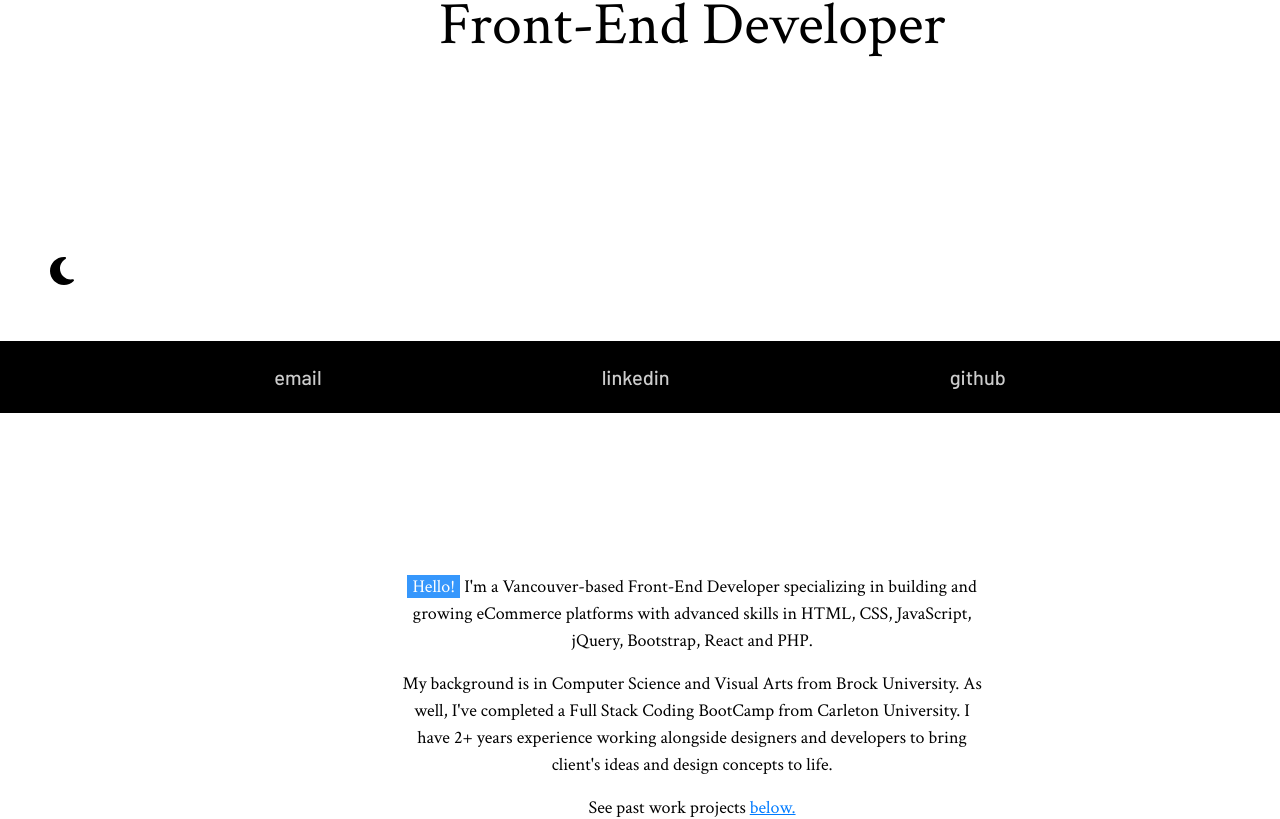
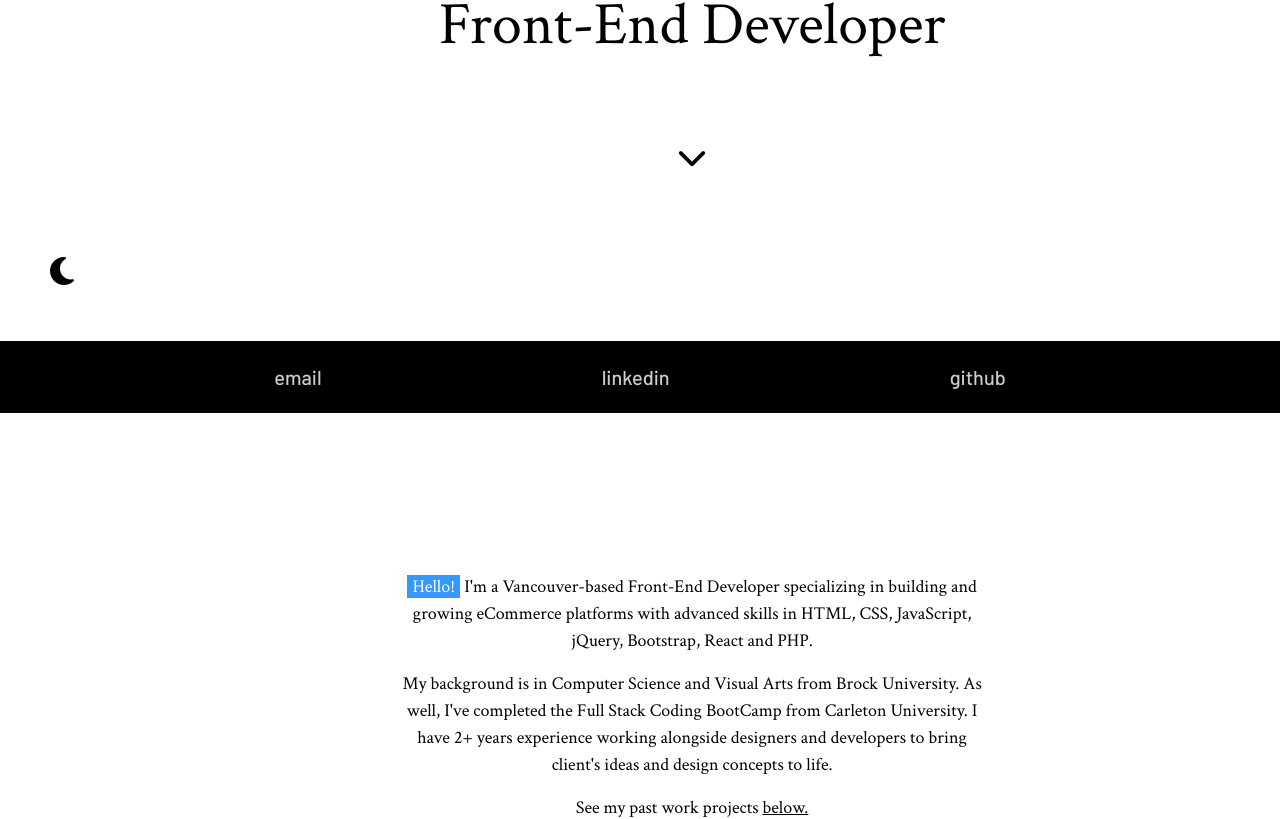
Before and after one commit to eikohler/Full-Stack-Portfolio, a React (Create React App) app: page / in a window 1280 px wide. Shown: the part 387-1206 px from the top of the page. Built offline with nearby package versions, Linux system fonts and the light colour scheme.

Commit message:
updated styling for transitions, added arrow

```diff
--- a/src/components/About/index.js
+++ b/src/components/About/index.js
@@ -8,10 +8,10 @@ function About() {
         building and growing eCommerce platforms with advanced skills in HTML, CSS, JavaScript,
         jQuery, Bootstrap, React and PHP.</p>
         <p>My background is in Computer Science and Visual Arts from Brock University.
-          As well, I've completed a Full Stack Coding BootCamp from Carleton University.
+          As well, I've completed the Full Stack Coding BootCamp from Carleton University.
           I have 2+ years experience working alongside designers
           and developers to bring client's ideas and design concepts to life.</p>
-        <p>See past work projects <a href="#work">below.</a></p>
+        <p>See my past work projects <a href="#work">below.</a></p>
       </div>
     </div>
   );
--- a/src/components/Contact/index.js
+++ b/src/components/Contact/index.js
@@ -2,8 +2,8 @@ import React from 'react';
 
 function Contact() {
   return (
-    <div className='text-center d-flex align-items-center flex-column'>
-        <a href="mailto:erickohler1600@gmail.com" target="_blank">erickohler1600@gmail.com</a>
+    <div className='text-center d-flex flex-column align-items-center'>
+        <a href="mailto:erickohler1600@gmail.com">erickohler1600@gmail.com</a>
         <a href="tel:905.964.2757">905.964.2757</a>
     </div>
   );
--- a/src/components/Home/index.js
+++ b/src/components/Home/index.js
@@ -5,6 +5,7 @@ function Home() {
     <div className='text-center'>
         <h1>Eric Kohler</h1>
         <h2>Front-End Developer</h2>
+        <p className="bounce"><a href="#about"><i class="fa-solid fa-chevron-down"></i></a></p>
     </div>
   );
 }
--- a/src/index.css
+++ b/src/index.css
@@ -28,6 +28,7 @@ html{
 
 a{
   transition: 0.2s all;
+  color: var(--main-text-color);
 }
 
 a:hover{
@@ -37,9 +38,11 @@ a:hover{
   text-decoration: none;
 }
 
+p{
+  color: var(--main-text-color);
+}
+
 .bounce {
-  -moz-animation: bounce 2s infinite;
-  -webkit-animation: bounce 2s infinite;
   animation: bounce 2s infinite;
 }
 
@@ -139,6 +142,7 @@ footer a:hover{
   display: flex;
   justify-content: center;
   align-items: center;
+  position: relative;
 }
 
 /* Home */
@@ -156,6 +160,25 @@ footer a:hover{
 #home h2{
   color: var(--main-text-color);
   font-size: 60px;
+}
+
+#home p{
+  position: absolute;
+  bottom: 20%;
+  width: 100%;
+  left: 0px;
+}
+
+#home a{
+  font-size: 30px;
+  transition: background-color 0.2s, transform 0.2s;
+  border-radius: 100%;
+  display: flex;
+  align-items: center;
+  justify-content: center;
+  width: 45px;
+  height: 45px;
+  margin: 0px auto;
 }
 /* Home */
 
@@ -321,16 +344,14 @@ footer a:hover{
 
 /* Contact form */
 #contact a{
-  margin-bottom: 5px;
-  font-size: var(--normal-font-size);
-  color: var(--main-text-color);
+  margin-bottom: 10px;
+  font-size: 26px;
+  font-family: var(--title-font);
   padding: 0px 5px;
-  transition: 0.2s all;
-  font-family: var(--title-font);
 }
+
 #contact a:hover{
-  transform: scale(1.1);
-  color: #fff;
+  transform: scale(1.1) perspective(1px);
 }
 /* Contact form */
 
```
